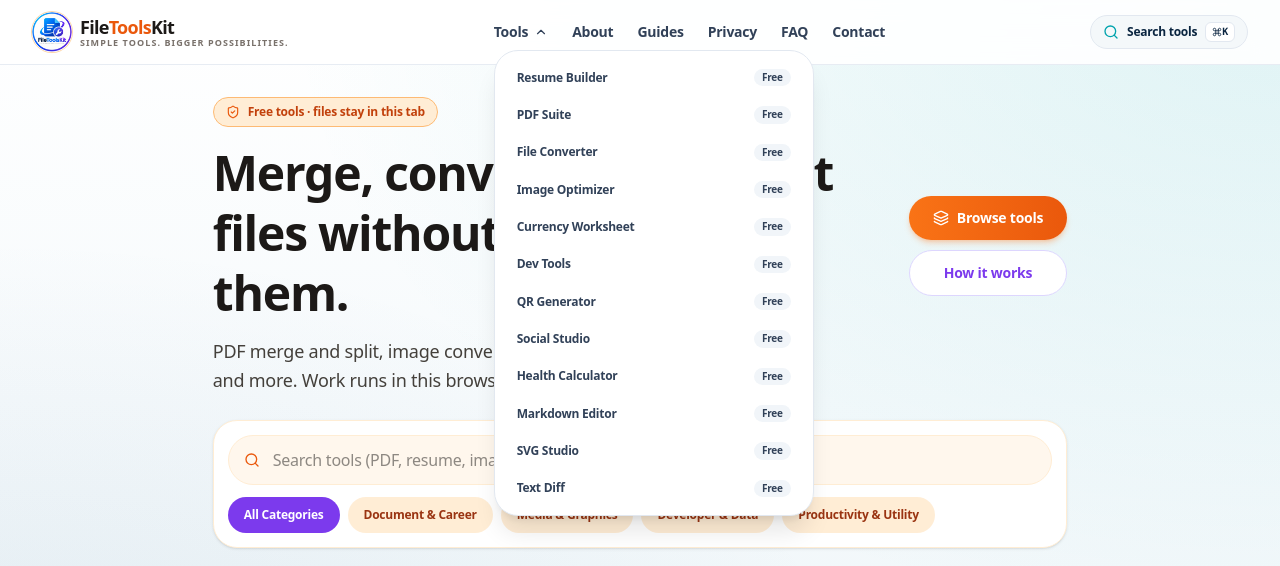
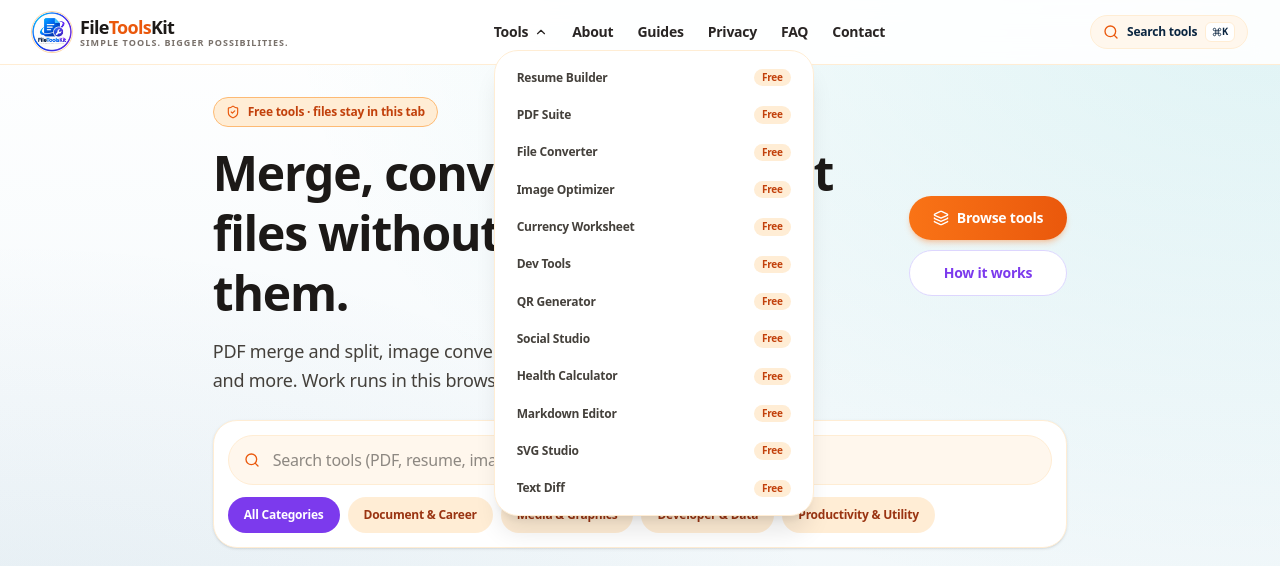
Before and after one commit to Sourendas/OmniCraft-Studio, a React (Vite) app: page / in a window 1280 px wide. Both pictures are taken after a click on the button "Tools". Shown: the top 566 px of the page. Built offline with nearby package versions, Linux system fonts and the light colour scheme.

Commit message:
Navbar citrus hover and search chips

```diff
--- a/src/components/layout/Navbar.tsx
+++ b/src/components/layout/Navbar.tsx
@@ -24,48 +24,48 @@ export const Navbar: React.FC = () => {
   }, [location.pathname]);
 
   return (
-    <header className="sticky top-0 z-40 w-full min-w-0 border-b border-slate-200/80 bg-white/90 backdrop-blur-md">
+    <header className="sticky top-0 z-40 w-full min-w-0 border-b border-orange-100 bg-white/90 backdrop-blur-md">
       <div className="max-w-7xl mx-auto px-3 sm:px-6 lg:px-8 h-14 sm:h-16 flex items-center justify-between gap-2 min-w-0">
         <Link to="/" className="min-w-0 shrink group" aria-label="FileTools Kit home">
           <BrandLockup />
         </Link>
-        <nav className="hidden lg:flex items-center gap-6 text-sm font-semibold text-slate-600">
+        <nav className="hidden lg:flex items-center gap-6 text-sm font-semibold text-stone-600">
           <div className="relative">
-            <button onClick={() => setToolsDropdownOpen(!toolsDropdownOpen)} onMouseEnter={() => setToolsDropdownOpen(true)} className="flex items-center gap-1.5 hover:text-[#00A3AD] font-bold text-slate-700">
+            <button onClick={() => setToolsDropdownOpen(!toolsDropdownOpen)} onMouseEnter={() => setToolsDropdownOpen(true)} className="flex items-center gap-1.5 hover:text-[#EA580C] font-bold text-stone-800">
               <span>Tools</span>
               <ChevronDown className={`w-3.5 h-3.5 ${toolsDropdownOpen ? 'rotate-180' : ''}`} />
             </button>
             {toolsDropdownOpen && (
-              <div onMouseLeave={() => setToolsDropdownOpen(false)} className="absolute top-full left-0 mt-2 w-80 p-2 rounded-3xl bg-white border border-slate-200 shadow-xl z-50 max-h-[75vh] overflow-y-auto">
+              <div onMouseLeave={() => setToolsDropdownOpen(false)} className="absolute top-full left-0 mt-2 w-80 p-2 rounded-3xl bg-white border border-orange-100 shadow-xl z-50 max-h-[75vh] overflow-y-auto">
                 {TOOLS_DATA.map((t) => (
-                  <Link key={t.id} to={t.route} onClick={() => setToolsDropdownOpen(false)} className="flex items-center justify-between px-3.5 py-2.5 rounded-2xl text-xs text-slate-700 hover:bg-[#E6F8F9]">
+                  <Link key={t.id} to={t.route} onClick={() => setToolsDropdownOpen(false)} className="flex items-center justify-between px-3.5 py-2.5 rounded-2xl text-xs text-stone-700 hover:bg-[#FFEDD5]">
                     <span className="font-bold">{t.name}</span>
-                    <span className="text-[10px] px-2 py-0.5 rounded-full bg-slate-100">Free</span>
+                    <span className="text-[10px] px-2 py-0.5 rounded-full bg-[#FFEDD5] text-[#C2410C]">Free</span>
                   </Link>
                 ))}
               </div>
             )}
           </div>
-          <Link to="/about" className="hover:text-[#00A3AD] font-bold text-slate-700">About</Link>
-          <Link to="/guides" className="hover:text-[#00A3AD] font-bold text-slate-700">Guides</Link>
-          <Link to="/privacy" className="hover:text-[#00A3AD] font-bold text-slate-700">Privacy</Link>
-          <a href={isHome ? '#faq' : '/#faq'} className="hover:text-[#00A3AD] font-bold text-slate-700">FAQ</a>
-          <Link to="/contact" className="hover:text-[#00A3AD] font-bold text-slate-700">Contact</Link>
+          <Link to="/about" className="hover:text-[#EA580C] font-bold text-stone-800">About</Link>
+          <Link to="/guides" className="hover:text-[#EA580C] font-bold text-stone-800">Guides</Link>
+          <Link to="/privacy" className="hover:text-[#EA580C] font-bold text-stone-800">Privacy</Link>
+          <a href={isHome ? '#faq' : '/#faq'} className="hover:text-[#EA580C] font-bold text-stone-800">FAQ</a>
+          <Link to="/contact" className="hover:text-[#EA580C] font-bold text-stone-800">Contact</Link>
         </nav>
         <div className="flex items-center gap-1.5 sm:gap-2.5 shrink-0">
-          <button onClick={() => setCommandPaletteOpen(true)} className="flex items-center justify-center sm:gap-2 w-10 h-10 sm:w-auto sm:h-auto sm:px-3 sm:py-1.5 rounded-full bg-[#F4F8FA] border border-slate-200 text-xs font-bold" aria-label="Search tools">
-            <Search className="w-4 h-4 text-[#00A3AD]" />
+          <button onClick={() => setCommandPaletteOpen(true)} className="flex items-center justify-center sm:gap-2 w-10 h-10 sm:w-auto sm:h-auto sm:px-3 sm:py-1.5 rounded-full bg-[#FFF7ED] border border-orange-100 text-xs font-bold" aria-label="Search tools">
+            <Search className="w-4 h-4 text-[#EA580C]" />
             <span className="hidden sm:inline">Search tools</span>
-            <kbd className="hidden sm:inline-flex items-center text-[10px] font-mono px-1.5 py-0.5 rounded-md bg-white border border-slate-200"><Command className="w-2.5 h-2.5" /> K</kbd>
+            <kbd className="hidden sm:inline-flex items-center text-[10px] font-mono px-1.5 py-0.5 rounded-md bg-white border border-orange-100"><Command className="w-2.5 h-2.5" /> K</kbd>
           </button>
-          <button onClick={() => setMobileMenuOpen(!mobileMenuOpen)} className="lg:hidden p-2 rounded-2xl text-slate-600 min-w-10 min-h-10 flex items-center justify-center" aria-label={mobileMenuOpen ? 'Close menu' : 'Open menu'}>{mobileMenuOpen ? <X className="w-5 h-5" /> : <Menu className="w-5 h-5" />}</button>
+          <button onClick={() => setMobileMenuOpen(!mobileMenuOpen)} className="lg:hidden p-2 rounded-2xl text-stone-600 min-w-10 min-h-10 flex items-center justify-center" aria-label={mobileMenuOpen ? 'Close menu' : 'Open menu'}>{mobileMenuOpen ? <X className="w-5 h-5" /> : <Menu className="w-5 h-5" />}</button>
         </div>
       </div>
       {mobileMenuOpen && (
-        <div className="lg:hidden border-b border-slate-200 bg-white p-4 space-y-3 max-h-[min(80vh,32rem)] overflow-y-auto overscroll-contain">
+        <div className="lg:hidden border-b border-orange-100 bg-white p-4 space-y-3 max-h-[min(80vh,32rem)] overflow-y-auto overscroll-contain">
           <div className="grid grid-cols-1 gap-1.5">
             {TOOLS_DATA.map((t) => (
-              <Link key={t.id} to={t.route} onClick={() => setMobileMenuOpen(false)} className="p-3 rounded-2xl bg-slate-50 border border-slate-200 text-sm font-bold">{t.name}</Link>
+              <Link key={t.id} to={t.route} onClick={() => setMobileMenuOpen(false)} className="p-3 rounded-2xl bg-[#FFF7ED] border border-orange-100 text-sm font-bold">{t.name}</Link>
             ))}
           </div>
           <Link to="/about" onClick={() => setMobileMenuOpen(false)} className="block text-sm font-bold py-2 px-3">About</Link>
```
